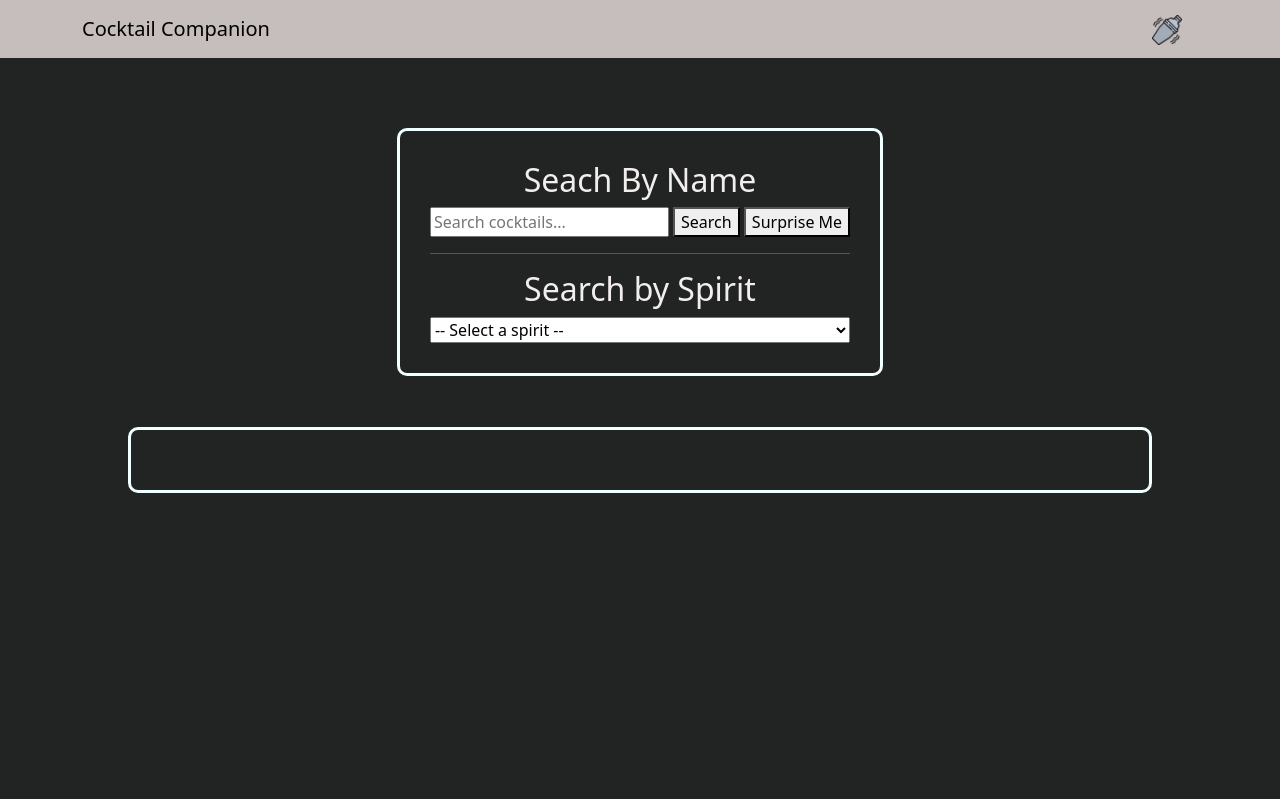
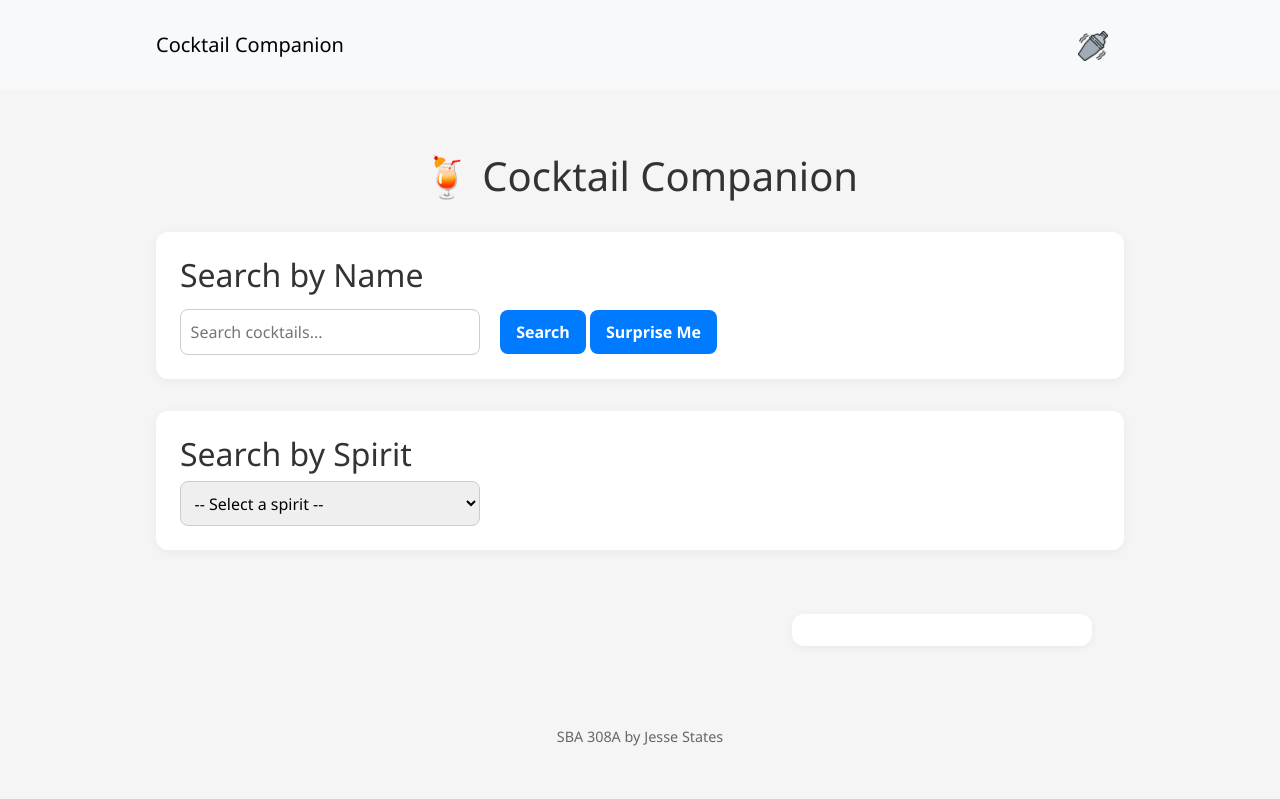
Before and after one commit to statesjs/308A-SBA, a plain HTML site: page index.html in a window 1280 px wide. Drawn offline with nearby package versions, Linux system fonts and the light colour scheme; no server answers.

Commit message:
made more ui friendly, fixing buggy bootstrap

```diff
--- a/index.html
+++ b/index.html
@@ -39,10 +39,13 @@
         </button>
       </div>
     </nav>
-    <main>
-      <div class="search">
-        <h2>Seach By Name</h2>
+    <main class="container mt-5 pt-4">
+      <header>
+        <h1 class="title">🍹 Cocktail Companion</h1>
+      </header>
 
+      <div class="search-section">
+        <h2>Search by Name</h2>
         <div id="searchByName">
           <input
             type="text"
@@ -52,9 +55,10 @@
           <button id="search-btn">Search</button>
           <button id="random-btn">Surprise Me</button>
         </div>
-        <hr />
+      </div>
+
+      <div class="search-section">
         <h2>Search by Spirit</h2>
-
         <select id="spirit-select">
           <option value="">-- Select a spirit --</option>
           <option value="vodka">Vodka</option>
@@ -62,12 +66,22 @@
           <option value="tequila">Tequila</option>
         </select>
       </div>
-      <section id="results">
+
+      <div
+        id="loading"
+        style="display: none; text-align: center; margin: 2rem 0"
+      >
+        <p>Loading...</p>
+      </div>
+
+      <section id="results" class="results-flex">
         <div id="main-drink"></div>
         <div id="other-results"></div>
       </section>
     </main>
-
+    <footer>
+      <p>SBA 308A by Jesse States</p>
+    </footer>
     <script type="module" src="js/app.js"></script>
   </body>
 </html>
--- a/style.css
+++ b/style.css
@@ -1,45 +1,60 @@
-main {
-  display: flex;
-  padding-top: 10%;
-  flex-direction: column;
-  height: 100%;
-  width: 100%;
+body {
+  background-color: #f5f5f5;
+  font-family: "Segoe UI", Tahoma, Geneva, Verdana, sans-serif;
+  margin: 0;
+  padding-top: 80px;
+  color: #333;
 }
 
-body {
-  background-color: rgb(34, 35, 35);
-  height: 100%;
-  width: 100%;
+.container {
+  max-width: 1000px;
+  margin: auto;
+  padding: 1rem;
 }
 
-#navbar {
-  background: #c6bdbd !important;
+/* Header */
+.title {
+  text-align: center;
+  font-size: 2.5rem;
+  margin-bottom: 2rem;
 }
 
-.search {
-  display: flex;
-  padding: 30px;
-  border-style: solid;
-  border-color: azure;
-  border-radius: 10px;
-  margin: auto;
-  flex-direction: column;
-  color: rgb(242, 238, 238);
-  text-align: center;
+/* Search Section */
+.search-section {
+  background: #fff;
+  padding: 1.5rem;
+  border-radius: 12px;
+  box-shadow: 0 2px 12px rgba(0, 0, 0, 0.05);
+  margin-bottom: 2rem;
 }
 
-#results {
-  display: flex;
-  padding: 30px;
-  border-style: solid;
-  border-color: azure;
-  border-radius: 10px;
-  margin: auto;
-  margin-top: 4%;
-  width: 80%;
-  height: 70%;
+input[type="text"],
+select {
+  padding: 0.6rem;
+  border-radius: 8px;
+  border: 1px solid #ccc;
+  font-size: 1rem;
+  width: 100%;
+  max-width: 300px;
+  margin-right: 1rem;
 }
-/* Layout for #results container */
+
+button {
+  padding: 0.6rem 1rem;
+  border-radius: 8px;
+  border: none;
+  background-color: #007bff;
+  color: white;
+  font-weight: bold;
+  cursor: pointer;
+  margin-top: 0.5rem;
+}
+
+button:hover {
+  background-color: #0056b3;
+}
+
+/* Results */
 .results-flex {
   display: flex;
   flex-direction: row;
@@ -49,12 +64,28 @@ body {
   flex-wrap: wrap;
 }
 
-/* Main drink card */
+.single-column {
+  display: flex;
+  justify-content: center;
+  padding: 2rem;
+}
+
 #main-drink {
   flex: 1;
   min-width: 300px;
 }
 
+#other-results {
+  flex: 1;
+  min-width: 200px;
+  max-width: 300px;
+  background: #fff;
+  padding: 1rem;
+  border-radius: 12px;
+  box-shadow: 0 2px 8px rgba(0, 0, 0, 0.05);
+}
+
+/* Drink Card */
 .drink-card {
   background-color: #fff;
   padding: 1rem;
@@ -62,16 +93,17 @@ body {
   max-width: 400px;
   width: 100%;
   box-shadow: 0 4px 12px rgba(0, 0, 0, 0.2);
-  color: #222;
+  transition: transform 0.2s ease, box-shadow 0.2s ease;
+}
+
+.drink-card:hover {
+  transform: translateY(-5px);
+  box-shadow: 0 6px 18px rgba(0, 0, 0, 0.2);
 }
 
 .drink-image img {
   width: 100%;
   border-radius: 8px;
-  margin-bottom: 1rem;
-}
-
-.drink-info {
   margin-bottom: 1rem;
 }
 
@@ -85,23 +117,18 @@ body {
   padding-left: 1.5rem;
 }
 
-/* Other results panel */
-#other-results {
-  flex: 1;
-  min-width: 200px;
-  max-width: 300px;
-}
-
+/* Other Results List */
 .other-results-list {
   list-style: none;
   padding-left: 0;
 }
 
 .result-item {
-  background: #f1f1f1;
-  padding: 0.5rem 1rem;
-  margin-bottom: 0.5rem;
+  background: #f9f9f9;
+  padding: 0.6rem 1rem;
+  margin-bottom: 0.4rem;
   border-radius: 8px;
+  font-size: 1rem;
   transition: background 0.2s;
 }
 
@@ -109,47 +136,28 @@ body {
   background: #e0e0e0;
 }
 
-/*https://www.w3schools.com/howto/howto_css_shake_image.asp*/
-#logo:hover {
-  /* Start the shake animation and make the animation last for 0.5 seconds */
-  animation: shake 2s;
-
-  /* When the animation is finished, start again */
-  animation-iteration-count: infinite;
+/* Footer */
+footer {
+  text-align: center;
+  font-size: 0.9rem;
+  padding: 2rem 0;
+  color: #666;
 }
 
-@keyframes shake {
-  0% {
-    transform: translate(1px, -10px) rotate(0deg);
+/* Mobile Additionals */
+@media (max-width: 768px) {
+  .results-flex {
+    flex-direction: column;
+    align-items: center;
   }
-  10% {
-    transform: translate(-1px, 5px) rotate(-10deg);
+
+  #other-results {
+    width: 100%;
+    max-width: 90%;
+    margin-top: 2rem;
   }
-  20% {
-    transform: translate(-3px, 0px) rotate(10deg);
-  }
-  30% {
-    transform: translate(3px, -10px) rotate(-10deg);
-  }
-  40% {
-    transform: translate(1px, 5px) rotate(10deg);
-  }
-  50% {
-    transform: translate(-1px, 2px) rotate(-10deg);
-  }
-  60% {
-    transform: translate(-3px, 1px) rotate(10deg);
-  }
-  70% {
-    transform: translate(3px, 1px) rotate(-10deg);
-  }
-  80% {
-    transform: translate(-1px, -10px) rotate(10deg);
-  }
-  90% {
-    transform: translate(1px, 2px) rotate(-10deg);
-  }
-  100% {
-    transform: translate(1px, -10px) rotate(10deg);
+
+  .drink-card {
+    max-width: 90%;
   }
 }
```
Also changed, not shown: js/dom.js (+0 -15 lines).
